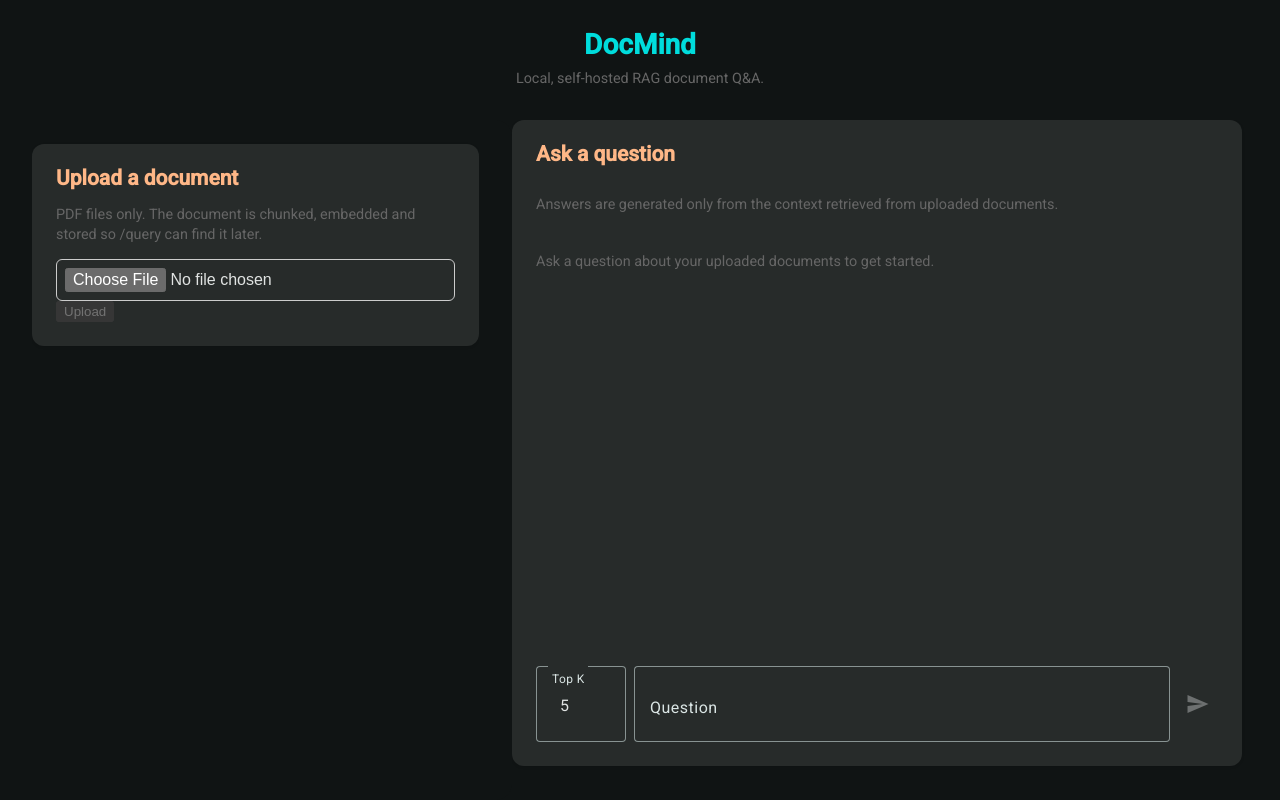
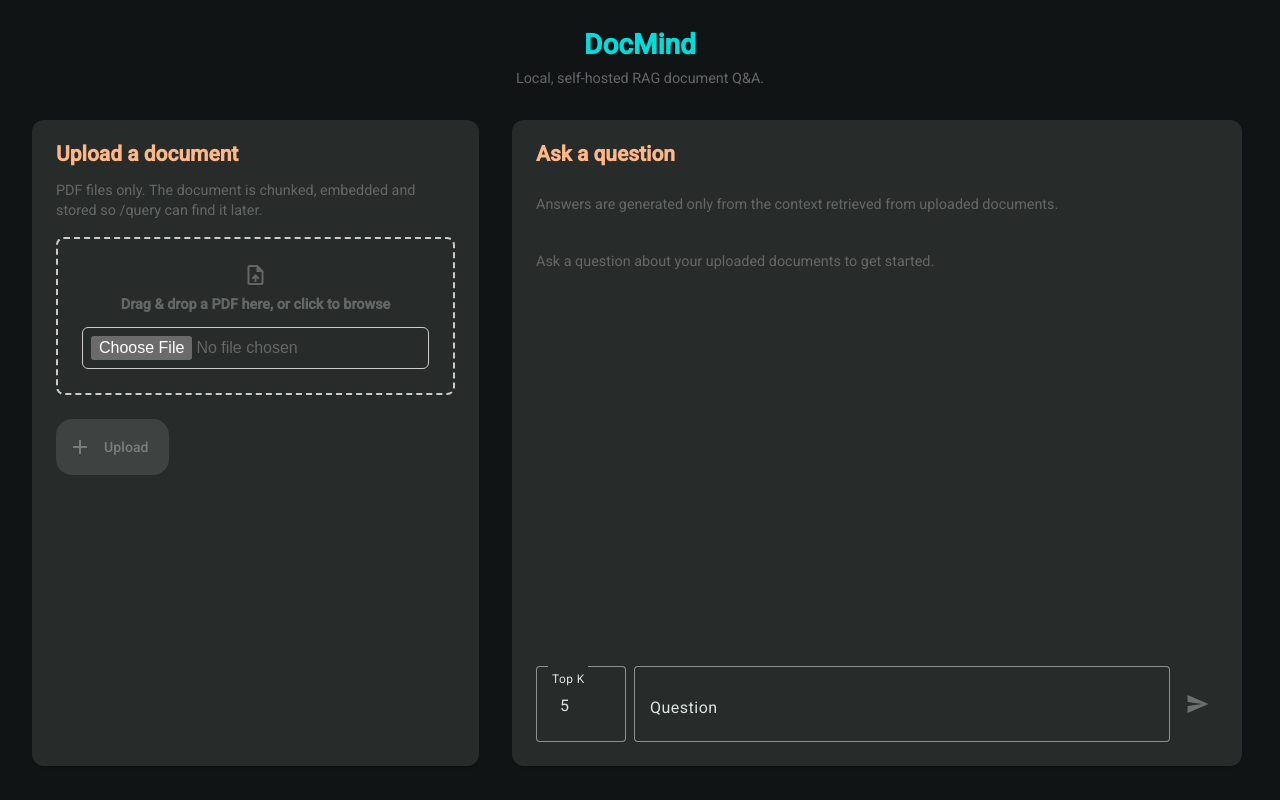
Before and after one commit to Dario-Murillo/DocMind, an Angular app in the folder DocMind.UI/: page / in a window 1280 px wide. Built offline with nearby package versions, Linux system fonts and the light colour scheme.

Commit message:
Enhance upload component with drag-and-drop functionality and improved styling

```diff
--- a/DocMind.UI/src/app/features/upload/upload.css
+++ b/DocMind.UI/src/app/features/upload/upload.css
@@ -0,0 +1,33 @@
+.dropzone {
+  display: flex;
+  flex-direction: column;
+  align-items: center;
+  gap: 0.5rem;
+  margin: 1rem 0;
+  padding: 1.5rem;
+  border: 2px dashed #ccc;
+  border-radius: 8px;
+  color: #666;
+  font-size: 0.9rem;
+  text-align: center;
+  cursor: pointer;
+  transition:
+    border-color 0.15s ease,
+    background-color 0.15s ease;
+}
+
+.dropzone:hover,
+.dropzone-active {
+  border-color: #2b5fd9;
+  background-color: #f0f4ff;
+}
+
+.upload-button {
+  margin-top: 0.5rem;
+}
+
+.upload-card {
+  height: 95%;
+  margin: 0;
+  box-sizing: border-box;
+}
--- a/DocMind.UI/src/app/features/upload/upload.html
+++ b/DocMind.UI/src/app/features/upload/upload.html
@@ -1,10 +1,36 @@
-<section class="card">
+<section class="card upload-card">
   <h2>Upload a document</h2>
   <p class="hint">PDF files only. The document is chunked, embedded and stored so /query can find it later.</p>
 
-  <input type="file" accept="application/pdf" (change)="onFileSelected($event)" />
+  <label
+    class="dropzone"
+    [class.dropzone-active]="isDragOver()"
+    (dragover)="onDragOver($event)"
+    (dragleave)="onDragLeave($event)"
+    (drop)="onDrop($event)"
+  >
+    <mat-icon>upload_file</mat-icon>
+    @if (selectedFile(); as file) {
+      <span>{{ file.name }}</span>
+    } @else {
+      <span>Drag &amp; drop a PDF here, or click to browse</span>
+    }
+    <input type="file" accept="application/pdf" hidden (change)="onFileSelected($event)" />
+  </label>
 
-  <button type="button" (click)="upload()" [disabled]="!selectedFile() || status() === 'uploading'">
+  <button
+    matFab
+    extended
+    class="upload-button"
+    type="button"
+    (click)="upload()"
+    [disabled]="!selectedFile() || status() === 'uploading'"
+  >
+    @if (status() === 'uploading') {
+      <mat-spinner diameter="20" />
+    } @else {
+      <mat-icon>add</mat-icon>
+    }
     @if (status() === 'uploading') {
       Uploading…
     } @else {
@@ -18,4 +44,16 @@
   @if (status() === 'error') {
     <p class="message error">{{ message() }}</p>
   }
+
+  @if (indexedDocuments().length > 0) {
+    <h3>Indexed documents</h3>
+    <mat-list>
+      @for (document of indexedDocuments(); track document.documentId) {
+        <mat-list-item>
+          <mat-icon matListItemIcon>description</mat-icon>
+          <span matListItemTitle>{{ document.fileName }}</span>
+        </mat-list-item>
+      }
+    </mat-list>
+  }
 </section>
--- a/DocMind.UI/src/app/features/upload/upload.ts
+++ b/DocMind.UI/src/app/features/upload/upload.ts
@@ -1,11 +1,13 @@
 import { Component, inject, signal } from '@angular/core';
 import { HttpErrorResponse } from '@angular/common/http';
-import { Api, ErrorResponse } from '../../core/api';
-
-type UploadStatus = 'idle' | 'uploading' | 'success' | 'error';
+import { MatButtonModule } from '@angular/material/button';
+import { MatIconModule } from '@angular/material/icon';
+import { MatListModule } from '@angular/material/list';
+import { MatProgressSpinnerModule } from '@angular/material/progress-spinner';
+import { Api, ErrorResponse, UploadStatus, IndexedDocument } from '../../core/api';
 
 @Component({
-  imports: [],
+  imports: [MatButtonModule, MatIconModule, MatListModule, MatProgressSpinnerModule],
   selector: 'app-upload',
   styleUrl: './upload.css',
   templateUrl: './upload.html',
@@ -16,10 +18,33 @@ export class Upload {
   protected readonly selectedFile = signal<File | null>(null);
   protected readonly status = signal<UploadStatus>('idle');
   protected readonly message = signal<string | null>(null);
+  protected readonly indexedDocuments = signal<IndexedDocument[]>([]);
+
+  protected readonly isDragOver = signal(false);
 
   protected onFileSelected(event: Event): void {
     const input = event.target as HTMLInputElement;
-    this.selectedFile.set(input.files?.item(0) ?? null);
+    this.setSelectedFile(input.files?.item(0) ?? null);
+  }
+
+  protected onDragOver(event: DragEvent): void {
+    event.preventDefault();
+    this.isDragOver.set(true);
+  }
+
+  protected onDragLeave(event: DragEvent): void {
+    event.preventDefault();
+    this.isDragOver.set(false);
+  }
+
+  protected onDrop(event: DragEvent): void {
+    event.preventDefault();
+    this.isDragOver.set(false);
+    this.setSelectedFile(event.dataTransfer?.files.item(0) ?? null);
+  }
+
+  private setSelectedFile(file: File | null): void {
+    this.selectedFile.set(file);
     this.status.set('idle');
     this.message.set(null);
   }
@@ -37,6 +62,10 @@ export class Upload {
       next: (response) => {
         this.status.set('success');
         this.message.set(`${response.message} (documentId: ${response.documentId})`);
+        this.indexedDocuments.update((documents) => [
+          ...documents,
+          { documentId: response.documentId, fileName: response.fileName },
+        ]);
       },
       error: (error: HttpErrorResponse) => {
         this.status.set('error');
```
